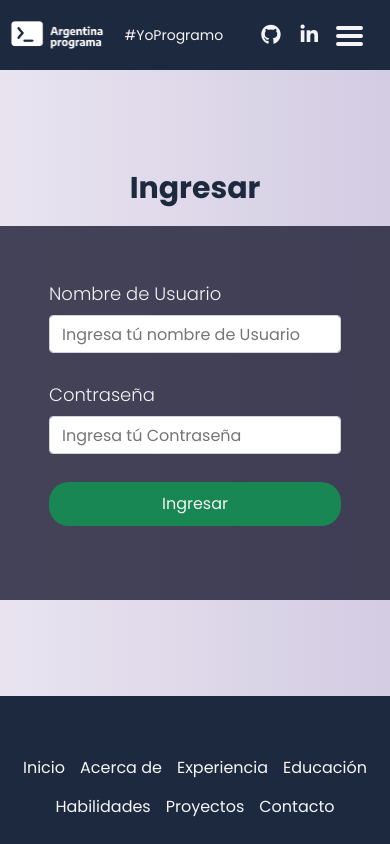
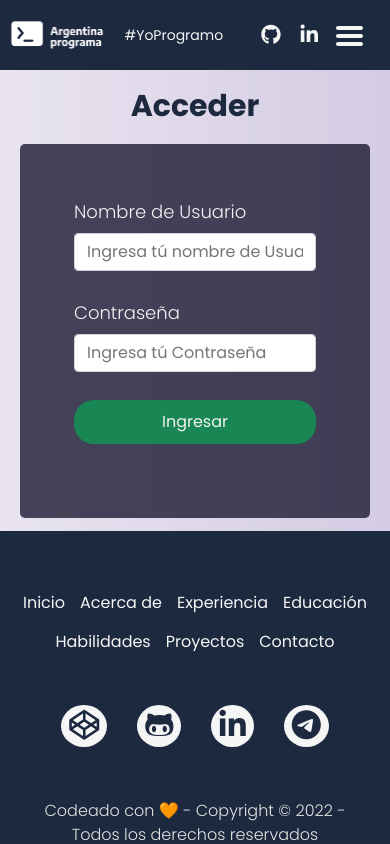
Before and after one commit to FranciscoLGM/Portfolio-FrontEnd, an Angular app: page /login in a window 390 px wide. Shown: the top 844 px of the page. Built offline with nearby package versions, Linux system fonts and the light colour scheme; some icons are missing.

Commit message:
[UPDATE] Minor changes

```diff
--- a/src/app/components/about/about.component.css
+++ b/src/app/components/about/about.component.css
@@ -32,10 +32,12 @@
     font-size: var(--bs-font-size-h2);
     color: var(--bs-text-color-dark);
     margin: 4rem 0 2rem 0;
+    padding: 0 2rem;
 }
 
 .about-paragraph {
     text-align: center;
     font-size: 1.8rem;
     color: inherit;
+    padding: 0 2rem;
 }
--- a/src/app/components/contact/contact.component.css
+++ b/src/app/components/contact/contact.component.css
@@ -32,7 +32,7 @@ form {
     background-color: rgba(27, 27, 50, 0.8);
     color: #f3f3f3;
     padding: 5rem;
-    border-radius: 0.5rem;
+    border-radius: 1rem;
     width: 800px;
 }
 
@@ -93,8 +93,54 @@ button {
     display: block;
     width: 100%;
     padding: 1rem;
-    background-color: #198754;
-    color: inherit;
+    /* background-color: #198754; */
+    background: #8ca6db; /* fallback for old browsers */
+    background: -webkit-linear-gradient(
+        to right,
+        #b993d6,
+        #8ca6db
+    ); /* Chrome 10-25, Safari 5.1-6 */
+    background: linear-gradient(
+        to right,
+        #b993d6,
+        #8ca6db
+    ); /* W3C, IE 10+/ Edge, Firefox 16+, Chrome 26+, Opera 12+, Safari 7+ */
+    color: var(--bs-text-color);
+    font-weight: 600;
     border-radius: 20px;
     cursor: pointer;
 }
+
+button:hover {
+    background: #b993d6; /* fallback for old browsers */
+    background: -webkit-linear-gradient(
+        to right,
+        #8ca6db,
+        #b993d6
+    ); /* Chrome 10-25, Safari 5.1-6 */
+    background: linear-gradient(
+        to right,
+        #8ca6db,
+        #b993d6
+    ); /* W3C, IE 10+/ Edge, Firefox 16+, Chrome 26+, Opera 12+, Safari 7+ */
+}
+
+/* Media Queries */
+
+@media (max-width: 850px) {
+    form {
+        width: 600px;
+    }
+}
+
+@media (max-width: 650px) {
+    form {
+        width: 460px;
+    }
+}
+
+@media (max-width: 500px) {
+    form {
+        max-width: 350px;
+    }
+}
--- a/src/app/components/footer/footer.component.css
+++ b/src/app/components/footer/footer.component.css
@@ -18,7 +18,7 @@ footer {
     flex-wrap: wrap;
     width: 100%;
     margin-bottom: 2rem;
-    padding-bottom: 3rem;
+    padding: 0 2rem 3rem 2rem;
     gap: 1.5rem;
 }
 
@@ -57,5 +57,5 @@ footer {
 .footer-copy {
     font-weight: 300;
     text-align: center;
-    padding-top: 5rem;
+    padding: 5rem 2rem 0 2rem;
 }
--- a/src/app/components/header/header.component.css
+++ b/src/app/components/header/header.component.css
@@ -26,6 +26,7 @@
     margin-bottom: 0.5rem;
     padding: 0.5rem;
     text-shadow: 0 0.5rem 0.5rem rgba(0, 0, 0, 0.5);
+    text-align: center;
 }
 
 .banner-paragraph {
@@ -33,6 +34,7 @@
     font-weight: 400;
     font-style: italic;
     padding-bottom: 10rem;
+    text-align: center;
 }
 
 .fa-angles-down {
--- a/src/app/components/login/login.component.css
+++ b/src/app/components/login/login.component.css
@@ -25,7 +25,7 @@ section {
     justify-content: center;
     align-items: center;
     width: 100%;
-    padding: 9.6rem 0;
+    height: calc(100vh - 383px);
 }
 
 form {
@@ -87,3 +87,11 @@ button {
     border-radius: 20px;
     cursor: pointer;
 }
+
+/* media queries */
+
+@media (max-width: 450px) {
+    form {
+        width: 350px;
+    }
+}
--- a/src/app/components/login/login.component.html
+++ b/src/app/components/login/login.component.html
@@ -1,7 +1,7 @@
 <app-navbar></app-navbar>
 <section>
     <article class="container">
-        <h2 class="title-form">Ingresar</h2>
+        <h2 class="title-form">Acceder</h2>
         <form action="/" method="get">
             <fieldset>
                 <label for="username">Nombre de Usuario</label>
--- a/src/app/components/projects/projects.component.css
+++ b/src/app/components/projects/projects.component.css
@@ -9,7 +9,7 @@
 
 .projects-text {
     font-size: var(--bs-font-size-h2);
-    font-weight: 600;
+    font-weight: 700;
     padding: 0 0 8rem 0;
     color: var(--bs-text-color-dark);
 }
@@ -28,6 +28,7 @@
     padding: 1.5rem;
     border-radius: 10px;
     box-shadow: var(--bs-card-box-shadow);
+    margin: 0 auto;
 }
 
 figure > a {
--- a/src/app/components/skills/skills.component.css
+++ b/src/app/components/skills/skills.component.css
@@ -1,11 +1,13 @@
 .skills-title {
     margin: 5rem 0 1rem 0;
     padding: 2rem 0;
-    color: var(--bs-color-text-dark);
+    color: var(--bs-text-color-dark);
     font-size: var(--bs-font-size-h2);
+    font-weight: 700;
+    text-align: center;
 }
 
-.sill-title {
+.skill-title {
     letter-spacing: 4px;
     padding: 0.6rem 0;
 }
--- a/src/app/components/skills/skills.component.html
+++ b/src/app/components/skills/skills.component.html
@@ -1,7 +1,7 @@
 <section class="container" id="skills">
     <h2 class="skills-title">Mis Habilidades</h2>
     <article>
-        <p class="sill-title">HTML</p>
+        <p class="skill-title">HTML</p>
         <div class="skill-light-grey">
             <div
                 class="skill-container skill-center skill-padding-small skill-dark-grey"
@@ -12,7 +12,7 @@
         </div>
     </article>
     <article>
-        <p class="sill-title">CSS</p>
+        <p class="skill-title">CSS</p>
         <div class="skill-light-grey">
             <div
                 class="skill-container skill-center skill-padding-small skill-dark-grey"
@@ -23,7 +23,7 @@
         </div>
     </article>
     <article>
-        <p class="sill-title">JavaScript</p>
+        <p class="skill-title">JavaScript</p>
         <div class="skill-light-grey">
             <div
                 class="skill-container skill-center skill-padding-small skill-dark-grey"
@@ -34,7 +34,7 @@
         </div>
     </article>
     <article>
-        <p class="sill-title">Angular</p>
+        <p class="skill-title">Angular</p>
         <div class="skill-light-grey">
             <div
                 class="skill-container skill-center skill-padding-small skill-dark-grey"
@@ -45,7 +45,7 @@
         </div>
     </article>
     <article>
-        <p class="sill-title">Vue.js</p>
+        <p class="skill-title">Vue.js</p>
         <div class="skill-light-grey">
             <div
                 class="skill-container skill-center skill-padding-small skill-dark-grey"
@@ -56,7 +56,7 @@
         </div>
     </article>
     <article>
-        <p class="sill-title">Node.js</p>
+        <p class="skill-title">Node.js</p>
         <div class="skill-light-grey">
             <div
                 class="skill-container skill-center skill-padding-small skill-dark-grey"
@@ -67,7 +67,7 @@
         </div>
     </article>
     <article>
-        <p class="sill-title">Python</p>
+        <p class="skill-title">Python</p>
         <div class="skill-light-grey">
             <div
                 class="skill-container skill-center skill-padding-small skill-dark-grey"
@@ -78,7 +78,7 @@
         </div>
     </article>
     <article>
-        <p class="sill-title">Django</p>
+        <p class="skill-title">Django</p>
         <div class="skill-light-grey">
             <div
                 class="skill-container skill-center skill-padding-small skill-dark-grey"
@@ -89,7 +89,7 @@
         </div>
     </article>
     <article>
-        <p class="sill-title">Java</p>
+        <p class="skill-title">Java</p>
         <div class="skill-light-grey">
             <div
                 class="skill-container skill-center skill-padding-small skill-dark-grey"
--- a/src/styles.css
+++ b/src/styles.css
@@ -73,6 +73,7 @@ a {
 .container {
     max-width: 1320px;
     margin: 0 auto;
+    padding: 0 2rem;
 }
 
 /* Card */
@@ -99,10 +100,11 @@ a {
 
 .card-title {
     font-size: var(--bs-font-size-h2);
-    font-weight: 600;
+    font-weight: 700;
     color: var(--bs-text-color-dark);
     margin: 3rem 0;
     padding: 3rem 0;
+    text-align: center;
 }
 
 .card-container {
```
Also changed, not shown: 1 other file (tests, documents, lock files or other folders).
